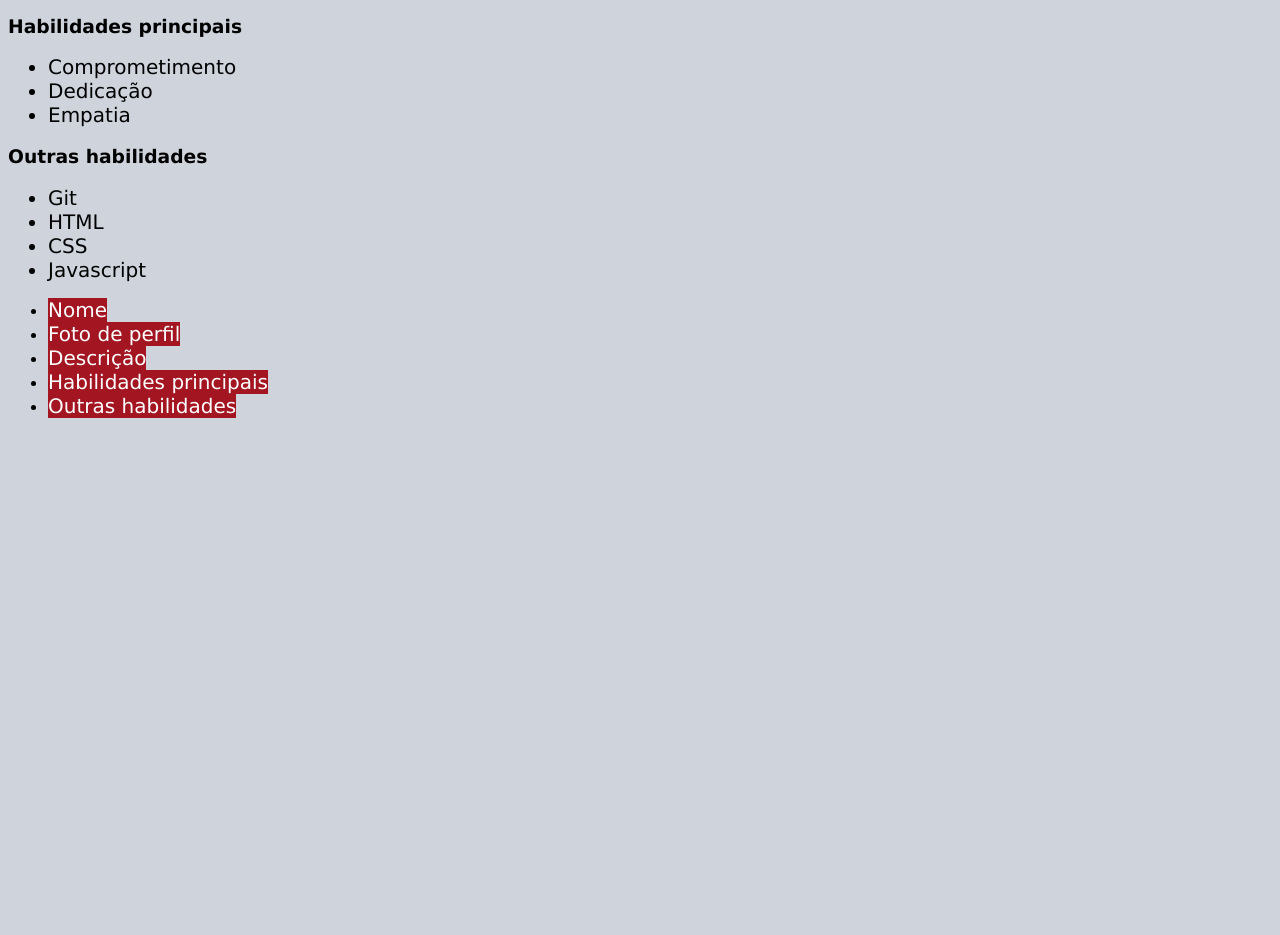
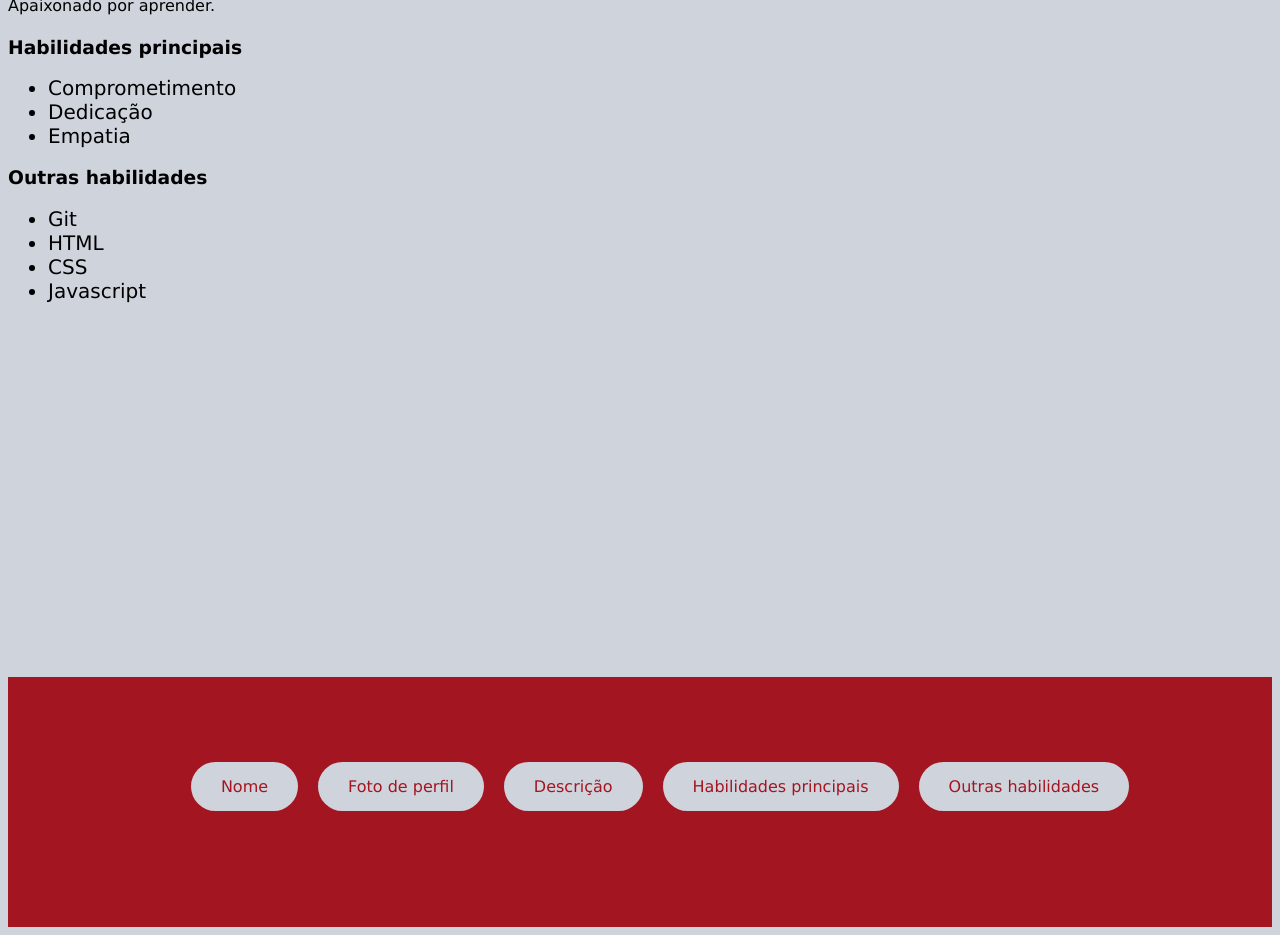
Before and after one commit to gBatiista/gbatiista.github.io, a plain HTML site: page index.html in a window 1280 px wide. Shown: the part 505-1440 px from the top of the page. Before the commit the page ends 1289 px from the top, so only its background shows below. Drawn offline with Linux system fonts and the light colour scheme.

Commit message:
initial footer created

```diff
--- a/index.html
+++ b/index.html
@@ -33,14 +33,7 @@
             <li>CSS</li>
             <li>Javascript</li>
         </ul>
-    <ul class="internalLinks">
-        <li><a class="internalButton" href="#nome">Nome</a></li>
-        <li><a class="internalButton" href="#fotoPerfil">Foto de perfil</a></li>
-        <li><a class="internalButton" href="#descricao">Descrição</a></li>
-        <li><a class="internalButton" href="#habilidadesPrincipais">Habilidades principais</a></li>
-        <li><a class="internalButton" href="#habilidadesOutras">Outras habilidades</a></li>
 
-    </ul>
     <!-- TEMPORARY -->
     <br>
     <br>
@@ -62,4 +55,14 @@
     <br>
 
 </body>
+<footer>
+    <ul class="internalLinks">
+        <li><a class="internalButton" href="#nome">Nome</a></li>
+        <li><a class="internalButton" href="#fotoPerfil">Foto de perfil</a></li>
+        <li><a class="internalButton" href="#descricao">Descrição</a></li>
+        <li><a class="internalButton" href="#habilidadesPrincipais">Habilidades principais</a></li>
+        <li><a class="internalButton" href="#habilidadesOutras">Outras habilidades</a></li>
+
+    </ul>
+</footer>
 </html>
--- a/style.css
+++ b/style.css
@@ -1,6 +1,9 @@
 /* ========== GENERAL ========== */
 
 * {
+
+
+    box-sizing: border-box;
     scroll-behavior: smooth;
 }
 
@@ -34,24 +37,67 @@ ul.hardSkills li {
 }
 
 /* ========== EXTERNAL LINKS ========== */
-.github svg {
-    height: 25px;
-}
+
 .github {
     background-color: #A31621;
     text-decoration: none;
     padding: 15px 30px;
     color: white;
+
+    display: flex;
+    margin-inline: auto;
+    width: 150px;
+    height: 50px;
+    justify-content: center;
+    align-items: center;
+    border-radius: 80% 35%;
+}
+
+.github svg {
+    height: 25px;
 }
 
 /* ========== INTERNAL LINKS ========== */
 
 .internalButton {
-    color: white;
+    /* color: white;
     background-color: #A31621;
+    display: flex;
+    height: 25px;
+    width: 80px;
+    margin-block: 15px; */
+
+    background-color: #CED3DC;
+    padding: 15px 30px;
+    color: #A31621;
+
+    width: 230px;
+    height: 50px;
+    justify-content: center;
+    align-items: center;
+    border-radius: 35px;
 }
 
 .internalLinks li a {
     text-decoration: none;
-    font-size: 20px;
+    font-size: 16px;
 }
+
+
+
+/* ========== FOOTER ========== */
+footer {
+    background-color: #A31621;
+    height: 250px;
+
+}
+
+footer ul {
+    list-style: none;
+    display: flex;
+    align-items: center;
+    justify-content: center;
+    padding-top: 100px;
+    gap: 20px;
+
+}
```
